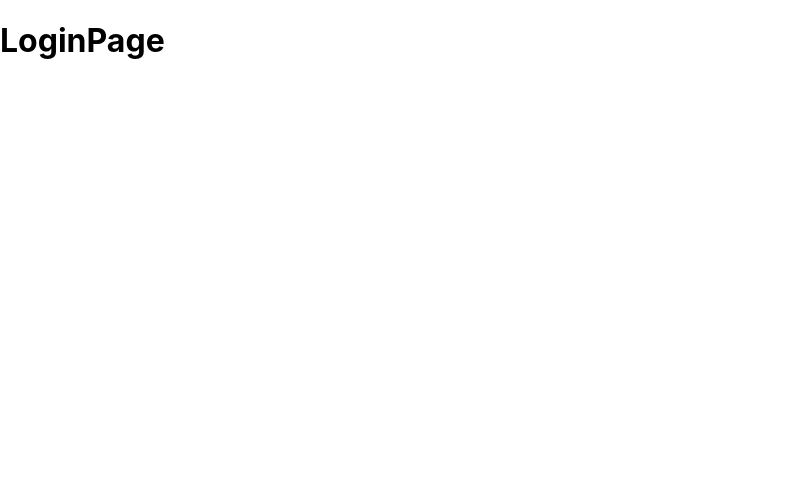
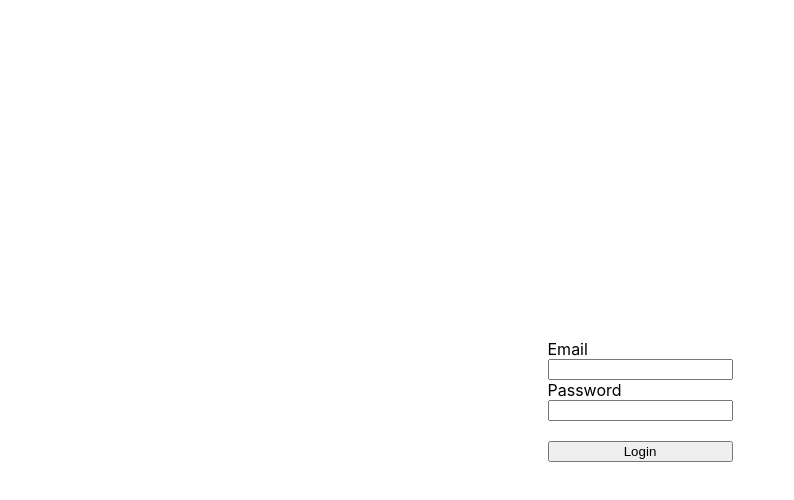
Before and after one commit to wooohyerim/boiler-plate-node, a React (Create React App) app in the folder client/: page /login in a window 1280 px wide. Shown: the top 500 px of the page, without its empty margins (0-794 px from the left). Built offline with nearby package versions, Linux system fonts and the light colour scheme.

Commit message:
feat: redux를 이용한 login 기능 구현

```diff
--- /dev/null
+++ b/client/src/_actions/types.js
@@ -0,0 +1 @@
+export const LOGIN_USER = "login_user";
--- /dev/null
+++ b/client/src/_actions/user_action.js
@@ -0,0 +1,13 @@
+import axios from "axios";
+import { LOGIN_USER } from "./types";
+
+export function loginUser(dataToSubmit) {
+  const request = axios
+    .post("/api/users/login", dataToSubmit)
+    .then((res) => res.data)
+    .catch((err) => console.log(err));
+  return {
+    type: LOGIN_USER,
+    payload: request,
+  };
+}
--- a/client/src/_reducers/index.js
+++ b/client/src/_reducers/index.js
@@ -1,8 +1,8 @@
 import { combineReducers } from "redux";
-// import user from "./user_reducer";
+import user from "./user_reducer";
 
 const rootReducer = combineReducers({
-  //user
+  user,
 });
 
 export default rootReducer;
--- /dev/null
+++ b/client/src/_reducers/user_reducer.js
@@ -0,0 +1,11 @@
+import { LOGIN_USER } from "../_actions/types";
+
+export default function userReducer(state = {}, action) {
+  switch (action.type) {
+    case LOGIN_USER:
+      return { ...state, loginSuccess: action.payload };
+
+    default:
+      return state;
+  }
+}
--- a/client/src/components/views/LandingPage/LandingPage.js
+++ b/client/src/components/views/LandingPage/LandingPage.js
@@ -10,7 +10,15 @@
   }, []);
 
   return (
-    <div>
+    <div
+      style={{
+        display: "flex",
+        justifyContent: "center",
+        alignItems: "center",
+        width: "100%",
+        height: "100vh",
+      }}
+    >
       <h1>LandingPage</h1>
     </div>
   );
--- a/client/src/components/views/LoginPage/LoginPage.js
+++ b/client/src/components/views/LoginPage/LoginPage.js
@@ -1,9 +1,61 @@
-import React from "react";
+import React, { useState } from "react";
+import { useNavigate } from "react-router-dom";
+import { useDispatch } from "react-redux";
+import { loginUser } from "../../../_actions/user_action";
 
 const LoginPage = () => {
+  const dispatch = useDispatch();
+  const navigate = useNavigate();
+
+  const [email, setEmail] = useState("");
+  const [password, setPassword] = useState("");
+
+  const onEmailHandler = (e) => {
+    setEmail(e.target.value);
+  };
+
+  const onPwHandler = (e) => {
+    setPassword(e.target.value);
+  };
+
+  const onSubmitHandler = (e) => {
+    e.preventDefault();
+
+    let body = {
+      email: email,
+      password: password,
+    };
+
+    dispatch(loginUser(body)).then((res) => {
+      if (res.payload.loginSuccess) {
+        navigate("/");
+      } else {
+        alert("error");
+      }
+    });
+  };
+
   return (
-    <div>
-      <h1>LoginPage</h1>
+    <div
+      style={{
+        display: "flex",
+        justifyContent: "center",
+        alignItems: "center",
+        width: "100%",
+        height: "100vh",
+      }}
+    >
+      <form
+        style={{ display: "flex", flexDirection: "column" }}
+        onSubmit={onSubmitHandler}
+      >
+        <label>Email</label>
+        <input type="email" value={email} onChange={onEmailHandler} />
+        <label>Password</label>
+        <input type="password" value={password} onChange={onPwHandler} />
+        <br />
+        <button>Login</button>
+      </form>
     </div>
   );
 };
--- a/client/src/index.js
+++ b/client/src/index.js
@@ -7,7 +7,6 @@
 import { thunk as ReduxThunk } from "redux-thunk";
 import Reducer from "./_reducers";
 import "./index.css";
-// import "antd/dist/antd.css";
 
 const createStoreWithMiddleware = applyMiddleware(
   promiseMiddleware,
```
